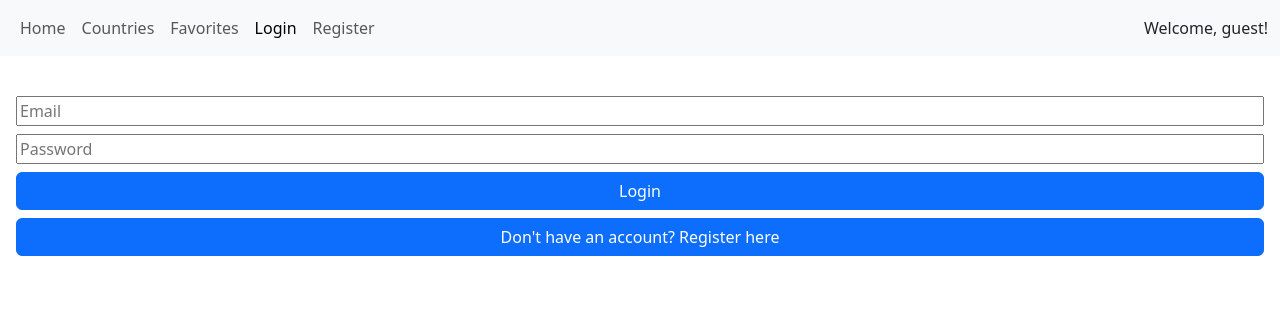
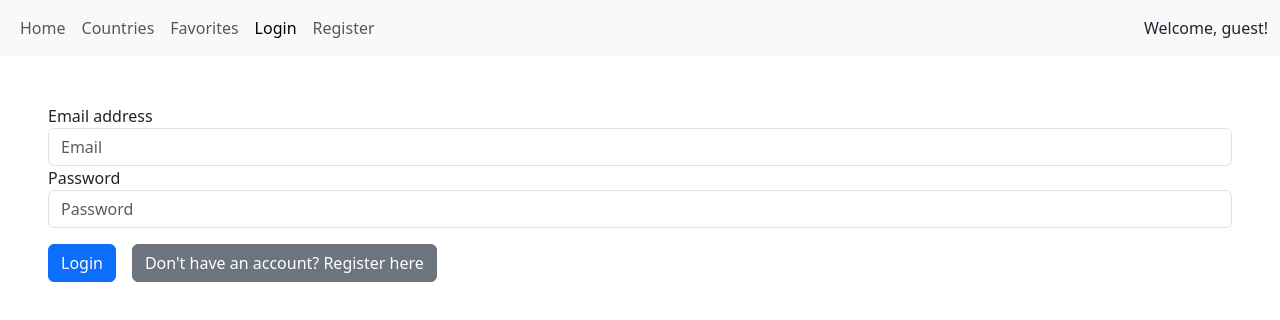
Before and after one commit to alextrandev/countries_app_react_bootstrap, a React (Vite) app: page /login in a window 1280 px wide. Shown: the top 320 px of the page. Built offline with nearby package versions, Linux system fonts and the light colour scheme; no server answers.

Commit message:
Feat: update some form styling

```diff
--- a/src/components/Login.jsx
+++ b/src/components/Login.jsx
@@ -23,26 +23,40 @@
   }
 
   return (
-    <div className="d-inline-flex flex-column gap-2 p-3">
-      <p>{user && `Hello user ${user.email}`}</p>
+    <form className="p-5">
+      <div className="form-group">
+        <label for="email">Email address</label>
+        {user && <p>`Hello user ${user.email}`</p>}
         <input
           type="email"
+          id="email"
           value={email}
           onChange={(e) => setEmail(e.target.value)}
           placeholder="Email"
+          className="form-control"
         />
+      </div>
+      <div className="form-group">
+        <label for="password">Password</label>
         <input
           type="password"
+          id="password"
           value={password}
           onChange={(e) => setPassword(e.target.value)}
           placeholder="Password"
+          className="form-control"
         />
+      </div>
+      <div className="form-group d-flex gap-3 py-3">
         <Button
           onClick={handleLogin}
         >
           Login
         </Button>
-      <Button onClick={() => navigate("/register")}>Don't have an account? Register here</Button>
+        <Button variant="secondary" onClick={() => navigate("/register")}>Don't have an account? Register here</Button>
       </div>
+      <div className="form-group">
+      </div>
+    </form >
   )
 }
--- a/src/components/Register.jsx
+++ b/src/components/Register.jsx
@@ -25,7 +25,7 @@
   // TODO: Add a check to see if user if logged in and navigate to countries
 
   return (
-    <div>
+    <div className="d-inline-flex flex-column gap-2 p-3">
       <input
         type="text"
         value={name}
```
Lines whose indentation alone changed are shown as unchanged.
